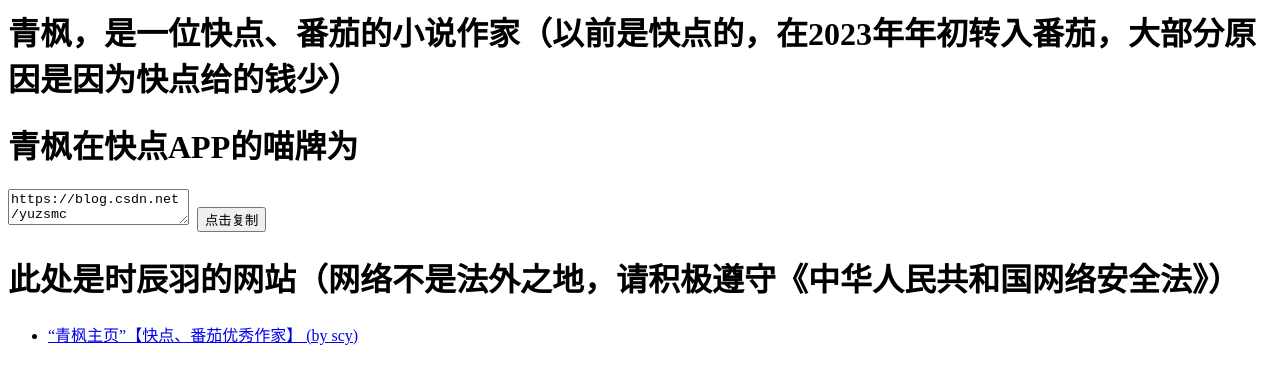
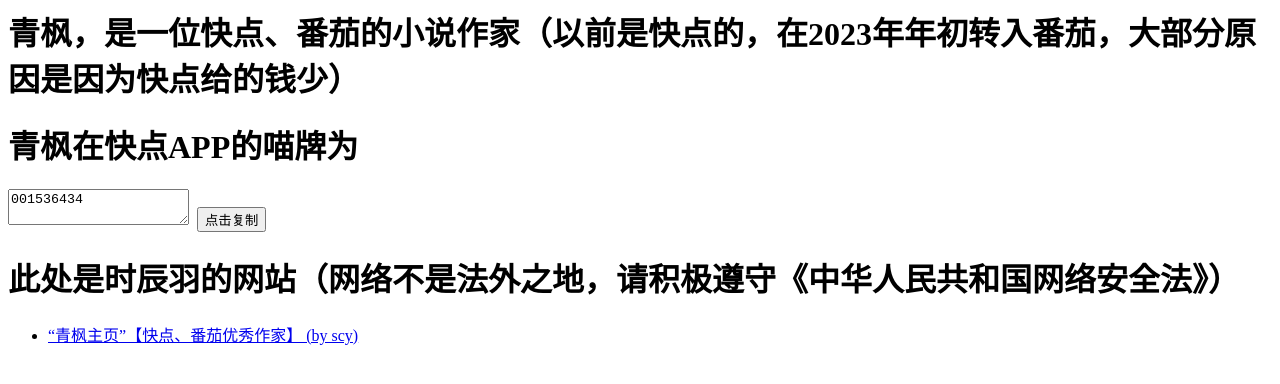
Before and after one commit to minecraftscy/minecraftscy.github.io, a plain HTML site: page index.html in a window 1280 px wide. Drawn offline with Linux system fonts and the light colour scheme.

Commit message:
Update index.html

```diff
--- a/index.html
+++ b/index.html
@@ -7,7 +7,7 @@
   <body>
    <h1>青枫，是一位快点、番茄的小说作家（以前是快点的，在2023年年初转入番茄，大部分原因是因为快点给的钱少）</h1>
    <h1>青枫在快点APP的喵牌为<h1>
-  <textarea id="copy">https://blog.csdn.net/yuzsmc</textarea>
+  <textarea id="copy">001536434</textarea>
 <input type="button" onclick="copy();" value="点击复制"></input>
    <h1>此处是时辰羽的网站（网络不是法外之地，请积极遵守《中华人民共和国网络安全法》）</h1>
     <ul><li><a href="https://fanqienovel.com/author-page/2035895419536475">“青枫主页”【快点、番茄优秀作家】 (by scy)</a></li></ul>
```
